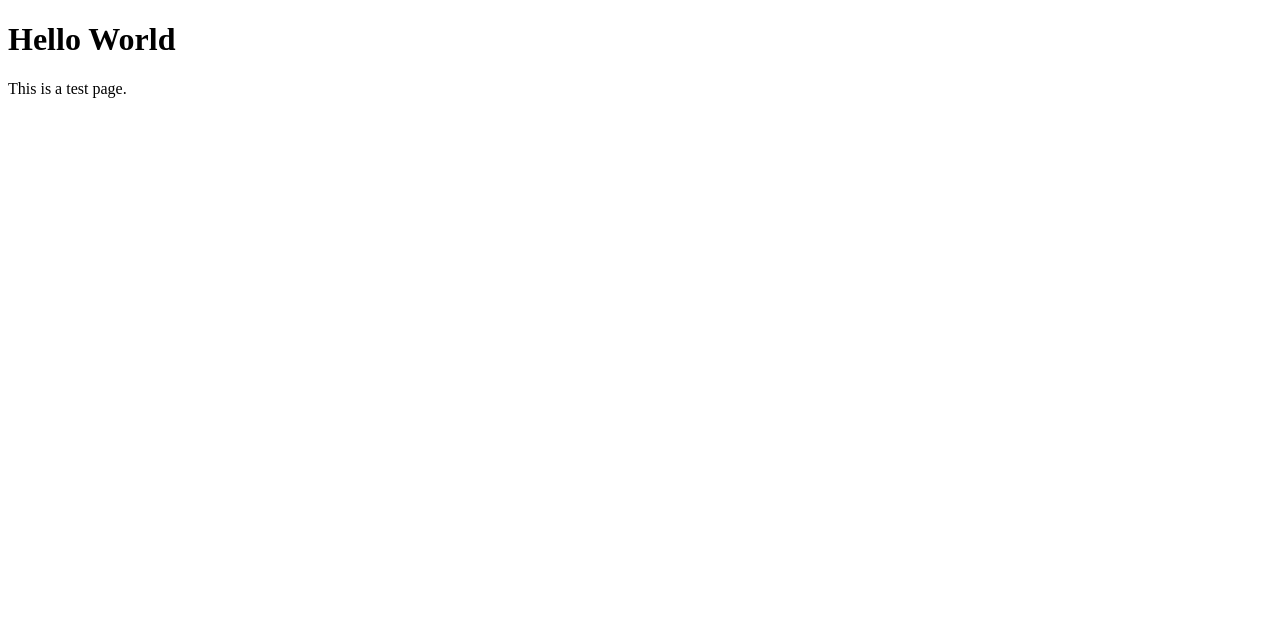
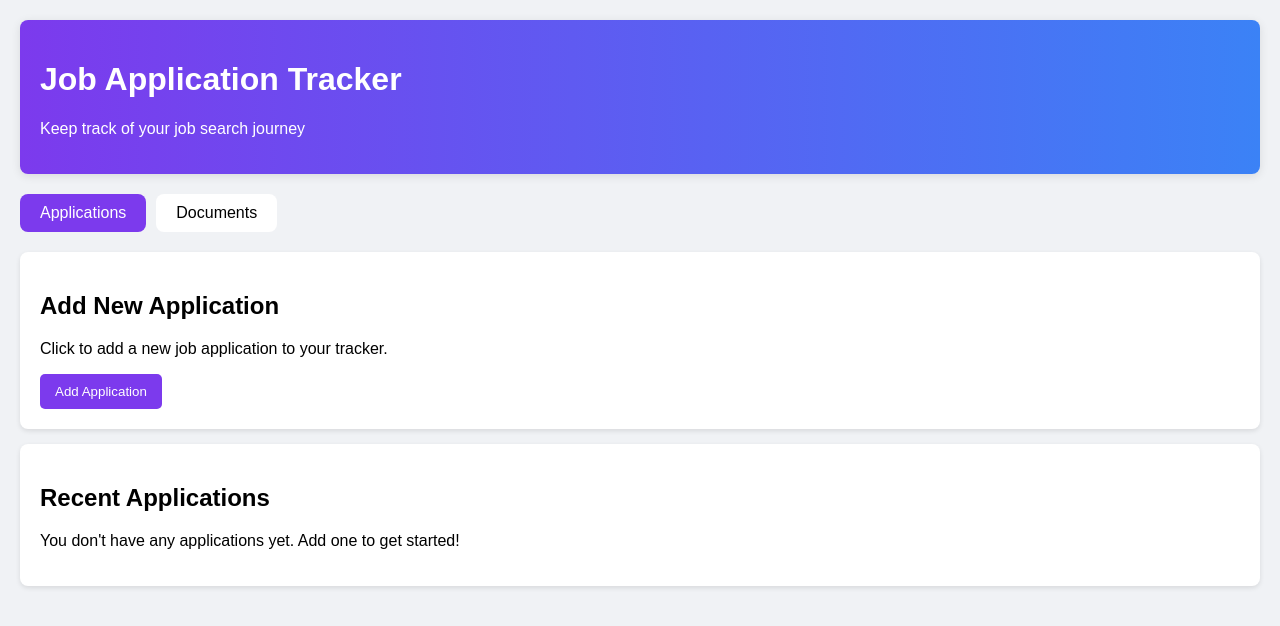
Before and after one commit to damnrb76/Job-Tracker, a plain HTML site: page index.html in a window 1280 px wide. Drawn offline with Linux system fonts and the light colour scheme.

Commit message:
Update index.html

```diff
--- a/index.html
+++ b/index.html
@@ -1,10 +1,101 @@
 <!DOCTYPE html>
-<html>
+<html lang="en">
 <head>
-    <title>Test Page</title>
+    <meta charset="UTF-8">
+    <meta name="viewport" content="width=device-width, initial-scale=1.0">
+    <title>Job Application Tracker</title>
+    <!-- Basic styling -->
+    <style>
+        body {
+            font-family: Arial, sans-serif;
+            background-color: #f0f2f5;
+            margin: 0;
+            padding: 20px;
+        }
+        header {
+            background: linear-gradient(to right, #7c3aed, #3b82f6);
+            color: white;
+            padding: 20px;
+            border-radius: 8px;
+            margin-bottom: 20px;
+            box-shadow: 0 2px 10px rgba(0,0,0,0.1);
+        }
+        .card {
+            background-color: white;
+            border-radius: 8px;
+            padding: 20px;
+            margin-bottom: 15px;
+            box-shadow: 0 2px 5px rgba(0,0,0,0.1);
+        }
+        .btn {
+            background-color: #7c3aed;
+            color: white;
+            border: none;
+            padding: 10px 15px;
+            border-radius: 5px;
+            cursor: pointer;
+        }
+        .tab-container {
+            display: flex;
+            gap: 10px;
+            margin-bottom: 20px;
+        }
+        .tab {
+            padding: 10px 20px;
+            background-color: white;
+            border-radius: 8px;
+            cursor: pointer;
+        }
+        .tab.active {
+            background-color: #7c3aed;
+            color: white;
+        }
+    </style>
 </head>
 <body>
-    <h1>Hello World</h1>
-    <p>This is a test page.</p>
+    <header>
+        <h1>Job Application Tracker</h1>
+        <p>Keep track of your job search journey</p>
+    </header>
+
+    <div class="tab-container">
+        <div class="tab active">Applications</div>
+        <div class="tab">Documents</div>
+    </div>
+
+    <div class="card">
+        <h2>Add New Application</h2>
+        <p>Click to add a new job application to your tracker.</p>
+        <button class="btn">Add Application</button>
+    </div>
+
+    <div class="card">
+        <h2>Recent Applications</h2>
+        <p>You don't have any applications yet. Add one to get started!</p>
+    </div>
+
+    <script>
+        // Basic tab functionality
+        document.addEventListener('DOMContentLoaded', function() {
+            const tabs = document.querySelectorAll('.tab');
+
+            tabs.forEach(tab => {
+                tab.addEventListener('click', function() {
+                    // Remove active class from all tabs
+                    tabs.forEach(t => t.classList.remove('active'));
+                    // Add active class to clicked tab
+                    this.classList.add('active');
+
+                    // Display which tab was clicked
+                    alert('Switched to ' + this.textContent + ' tab');
+                });
+            });
+
+            // Add application button
+            document.querySelector('.btn').addEventListener('click', function() {
+                alert('Add Application button clicked!');
+            });
+        });
+    </script>
 </body>
 </html>
```
